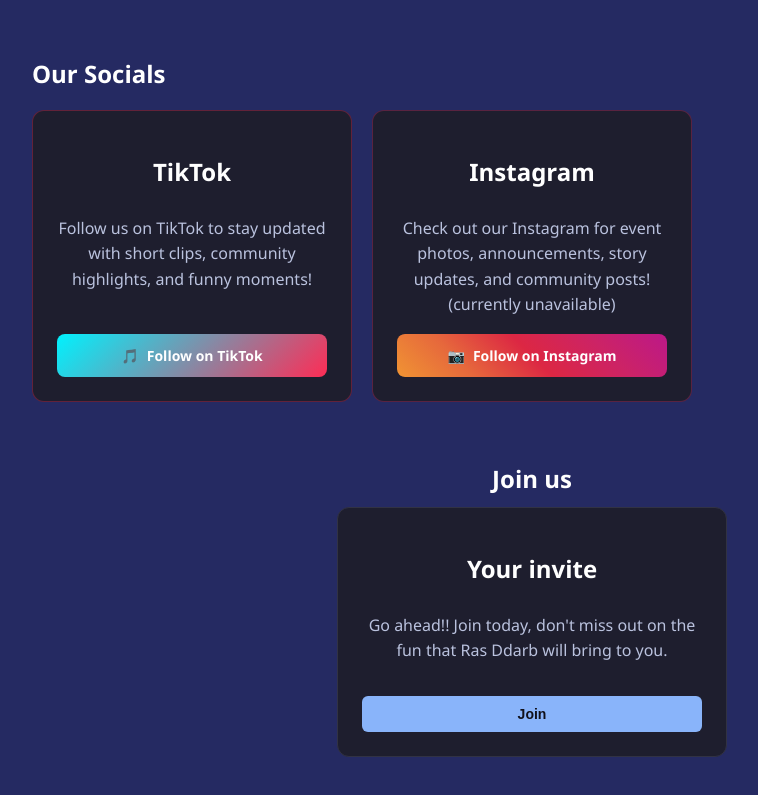
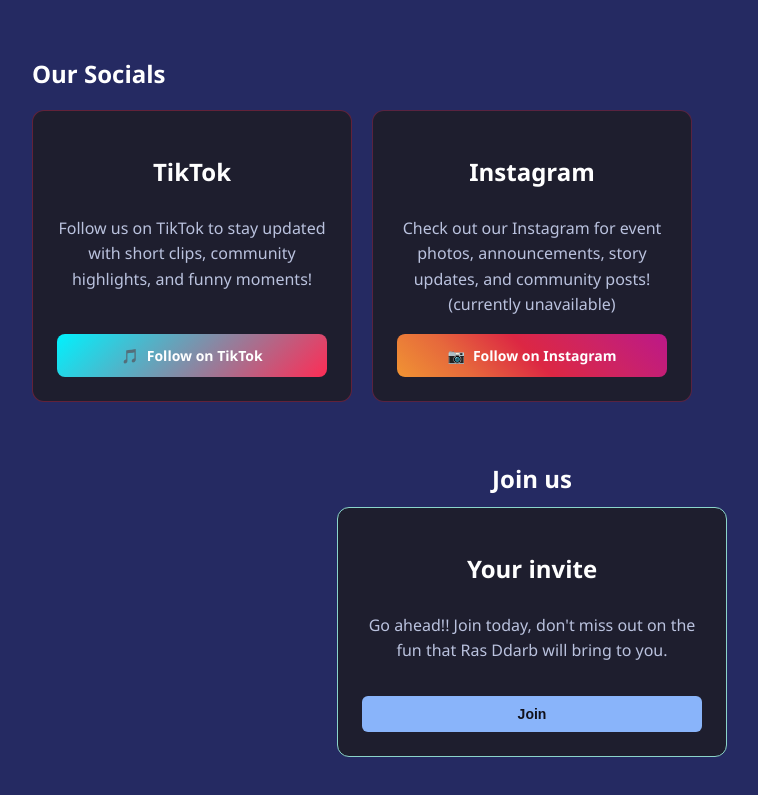
Before and after one commit to redaisvibin11/rasddrb, a plain HTML site: page index.html in a window 1280 px wide. Shown: the part 3851-4646 px from the top of the page, without its empty margins (108-866 px from the left). Drawn offline with Linux system fonts and the light colour scheme.

Commit message:
border change

```diff
--- a/style.css
+++ b/style.css
@@ -736,7 +736,8 @@
   background-color: var(--card-bg);
   border-radius: 12px;
   padding: 24px;
-  border: 1px solid var(--card-border);
+  border: 1px solid;
+  border-color: #8bd5ca;
   text-align: center;
   transition:
     transform 0.2s ease,
```
